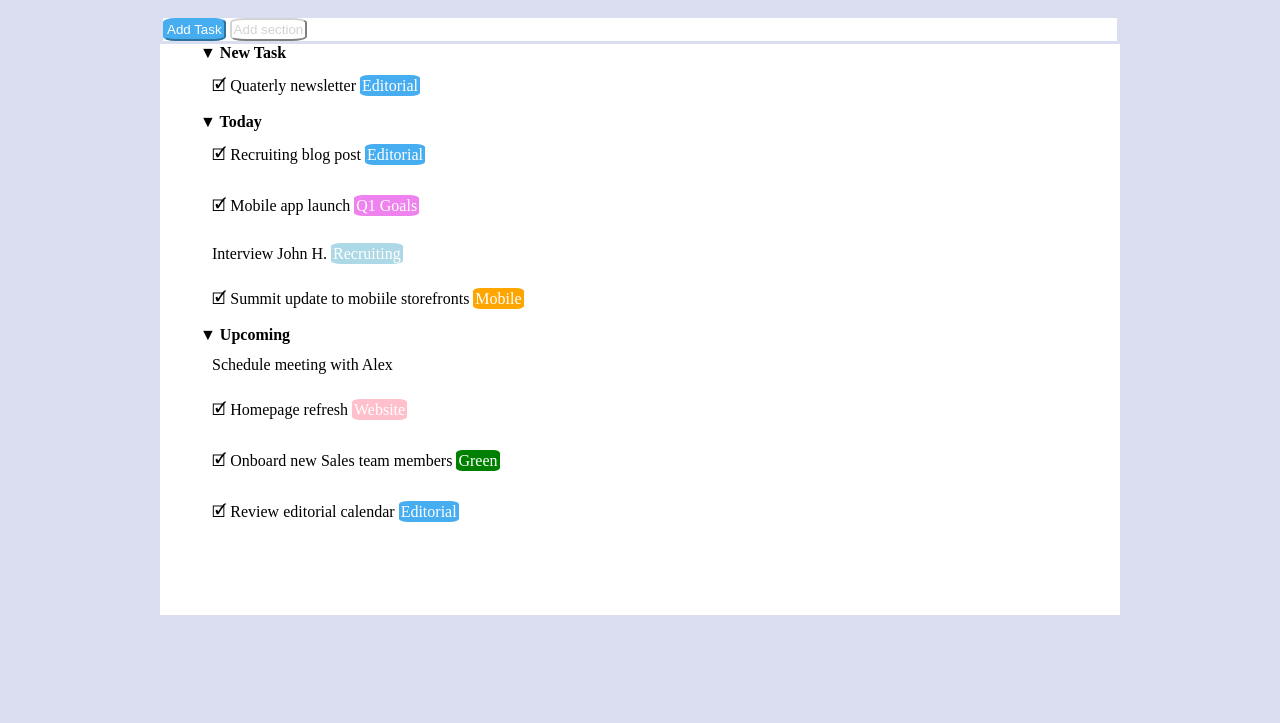
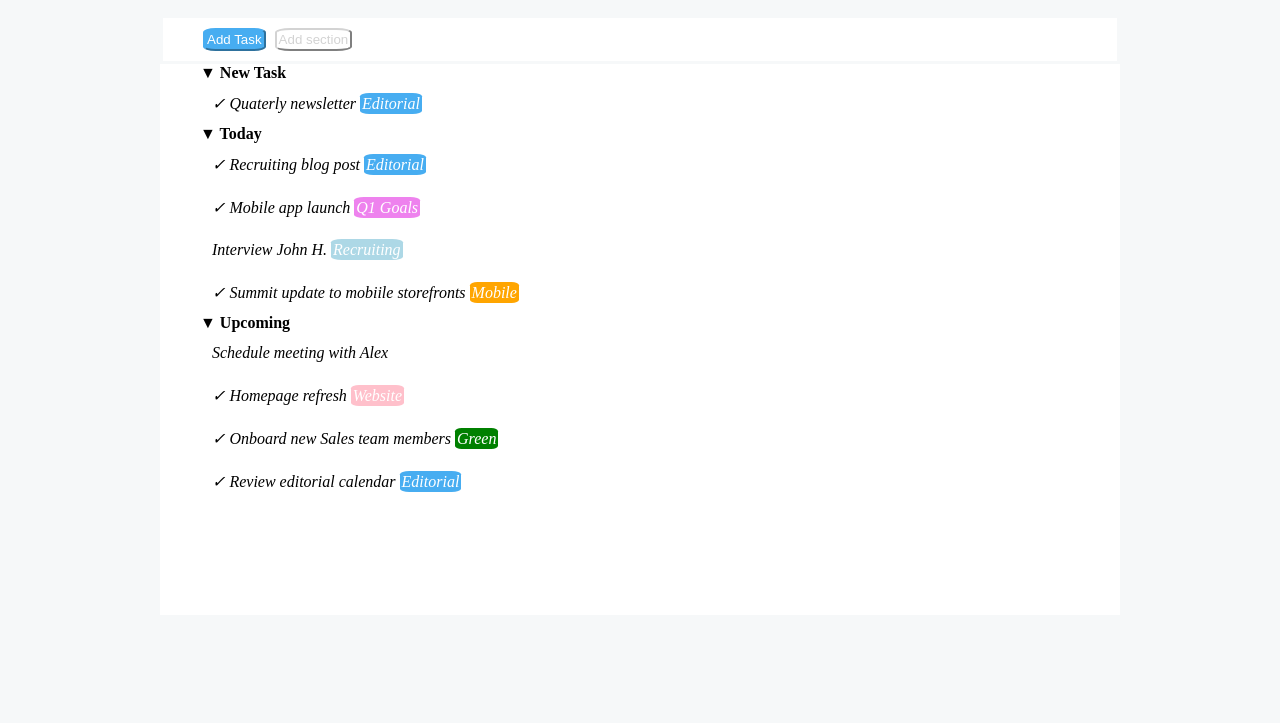
Before and after one commit to EmanueleWebDeveloper/html-css-toboolist, a plain HTML site: page index.html in a window 1280 px wide. Shown: the part 77-800 px from the top of the page. Drawn offline with Linux system fonts and the light colour scheme.

Commit message:
aggiunzione dei check e distanziamenti

```diff
--- a/index.html
+++ b/index.html
@@ -23,26 +23,26 @@
             <ul>
                 <thead><strong>&#x25BC  New Task</strong></thead>
 
-                    <li>&#x1F5F9  Quaterly newsletter <span class="tasticolorati">Editorial</span></li>
+                    <li>&#10003  Quaterly newsletter <span class="tasticolorati">Editorial</span></li>
 
             </ul>
 
             <ul>
                 <Thead><strong>&#x25BC  Today</strong></Thead>
 
-                <li>&#x1F5F9  Recruiting blog post  <span class="tasticolorati">Editorial</span></li>
-                <li> &#x1F5F9  Mobile app launch  <span class="tasticolorativiola">Q1 Goals</span></li>
-                <li>Interview John H.  <span class="tasticoloratiazzurro">Recruiting</span></li>
-                <li>&#x1F5F9  Summit update to mobiile storefronts  <span class="Mobile">Mobile</span></li>
+                <li>&#10003  Recruiting blog post  <span class="tasticolorati">Editorial</span></li>
+                <li>&#10003  Mobile app launch  <span class="tasticolorativiola">Q1 Goals</span></li>
+                <li >Interview John H.  <span class="tasticoloratiazzurro">Recruiting</span></li>
+                <li>&#10003  Summit update to mobiile storefronts  <span class="Mobile">Mobile</span></li>
             </ul>
 
             <ul>
                 <thead><strong>&#x25BC  Upcoming</strong></thead>
 
                 <li>Schedule meeting with Alex</li>
-                <li>&#x1F5F9  Homepage refresh  <span class="tasticoloratirosa">Website</span></li>
-                <li>&#x1F5F9  Onboard new Sales team members  <span class="tasticolorativerde">Green</span></li>
-                <li>&#x1F5F9  Review editorial calendar  <span class="tasticolorati">Editorial</span></li>
+                <li>&#10003  Homepage refresh  <span class="tasticoloratirosa">Website</span></li>
+                <li>&#10003  Onboard new Sales team members  <span class="tasticolorativerde">Green</span></li>
+                <li>&#10003  Review editorial calendar  <span class="tasticolorati">Editorial</span></li>
             </ul>
         </section>
     </main>
--- a/style.css
+++ b/style.css
@@ -19,11 +19,12 @@
 }
 
 body{
-    background-color:#DBDDF1;
+    background-color:#F6F8F9;
 }
 .Colore{
-width: 80%;
-background-color: white;
+    idth: 80%;
+    background-color: white;
+    border-radius: 20%;
 }
 
 main{
@@ -31,12 +32,14 @@ main{
     height: 600px;
     margin: 0 auto;
     background-color: white;
+
 }
 #tasto1{
     border-radius: 20%;
     background-color: #47ADF1;
     color: white;
     border-color: #47ADF1;
+    margin-left: 40px;
     padding: 2px;
 
 }
@@ -44,6 +47,8 @@ main{
 thead, li {
     border: none;
     padding: 12px;
+    font-style: italic;
+
 }
 
 #tasto2{
@@ -52,10 +57,13 @@ thead, li {
     background-color: white;
     color: lightgrey;
     padding: 2px;
+    margin-bottom: 10px;
+    margin-top: 10px;
+    margin-left: 5px;
     }
 
 .tasti{
-   border: 3px solid #DBDDF1;
+   border: 3px solid #F6F8F9;
    margin-top: 30px;
 
 }
```
